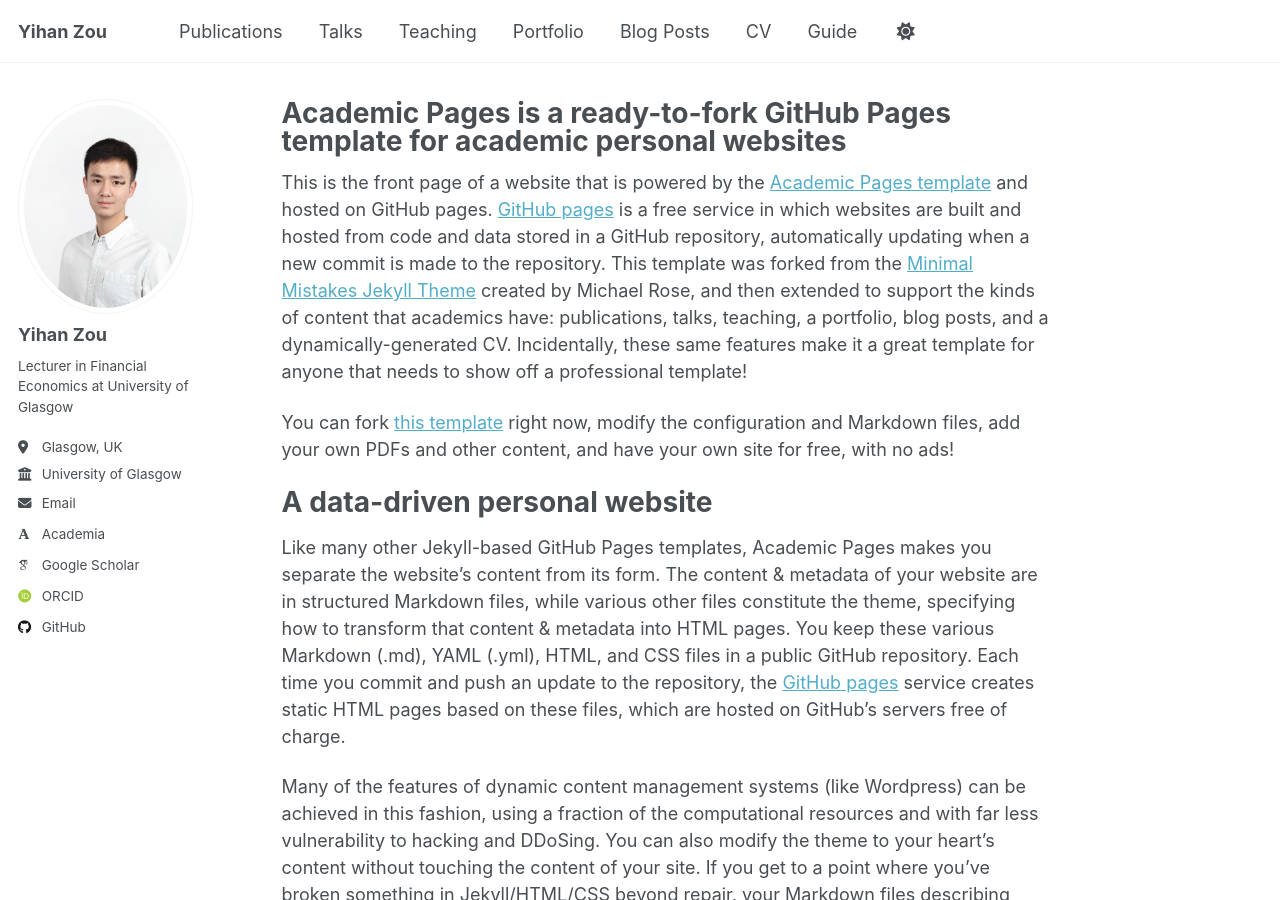
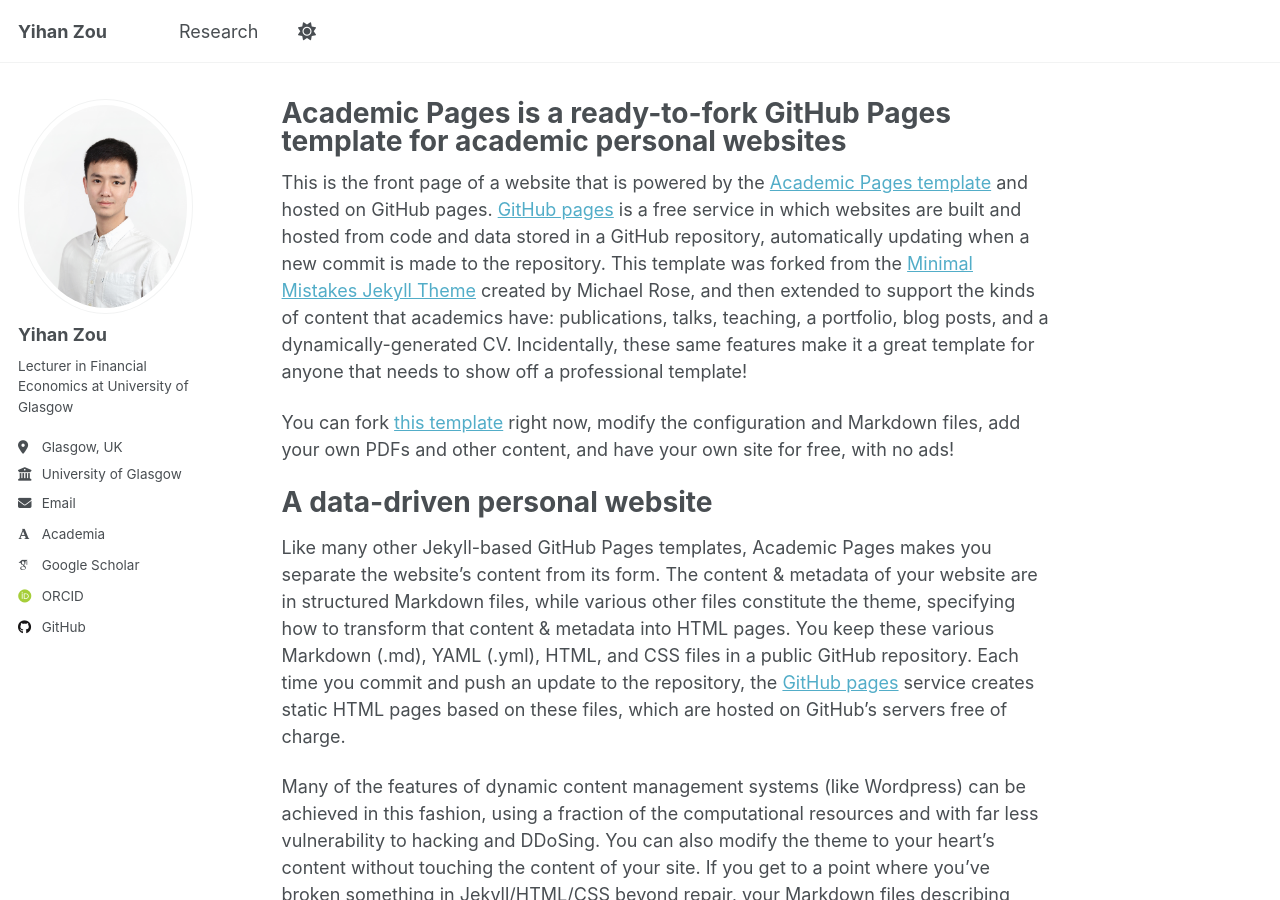
Before and after one commit to yihanZzz/yihanZzz.github.io, a Jekyll site: the page built from _pages/about.md, in a window 1280 px wide and 900 px high. Built offline with Jekyll 4.4.1, drawn with Linux system fonts in a browser that asks for light colours; some web fonts are replaced; a script that is not in the unit is left out.

Commit message:
Update navigation.yml

```diff
--- a/_data/navigation.yml
+++ b/_data/navigation.yml
@@ -8,26 +8,8 @@
 #      Markdown formatted page while the second is generated using JSON.
 
 main:
-  - title: "Publications"
+  - title: "Research"
     url: /publications/
 
-  - title: "Talks"
-    url: /talks/
-
-  - title: "Teaching"
-    url: /teaching/
-
-  - title: "Portfolio"
-    url: /portfolio/
-
-  - title: "Blog Posts"
-    url: /year-archive/
-
-  - title: "CV"
-    url: /cv/
-
-  # - title: "CV"
-  #   url: /cv-json/
-
-  - title: "Guide"
-    url: /markdown/
+#  - title: "CV"
+#    url: /cv/
```
